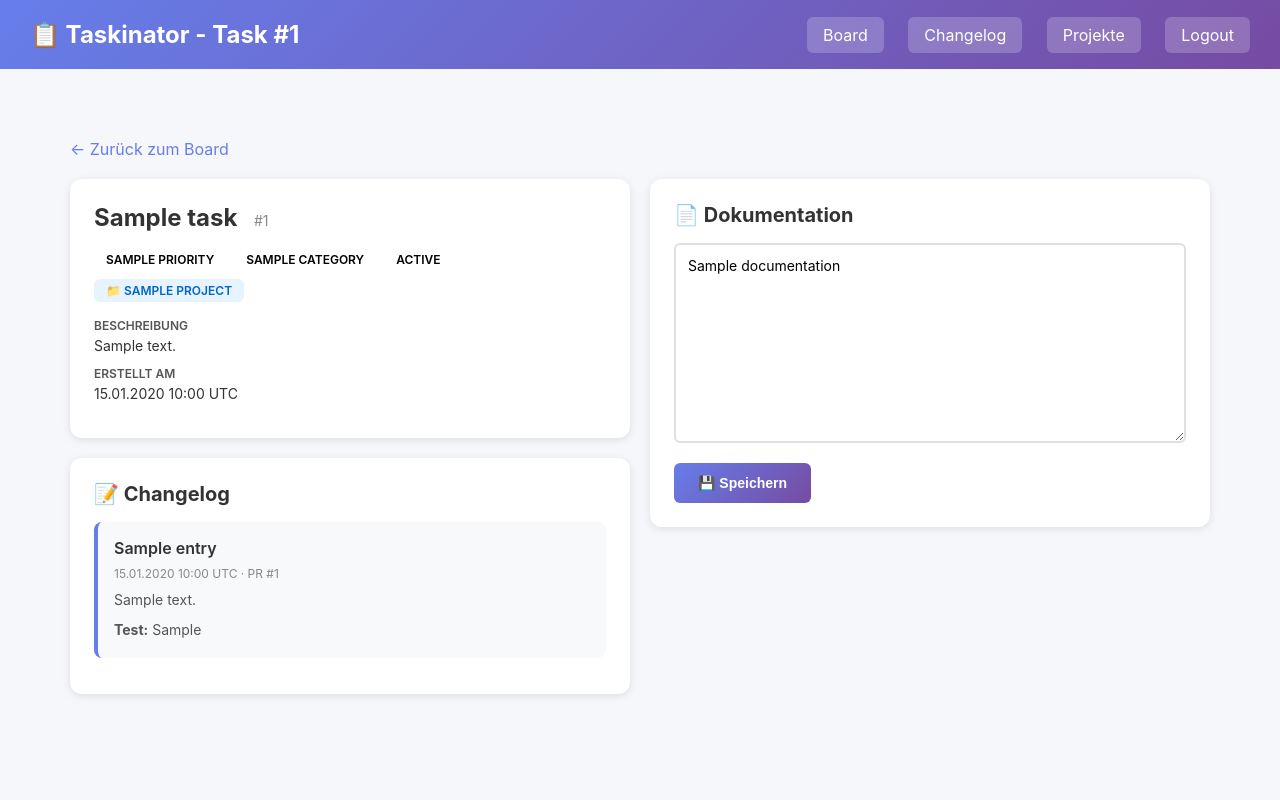
After one commit to Nachtschichter/taskinator, a FastAPI app: template templates/task_detail.html in a window 1280 px wide. The commit adds this page. Run offline with FastAPI, Linux system fonts and the light colour scheme; the template is opened without the code that fills it: most values are stand-ins (such as "Sample title", 1, 10 or a date in 2020); parts of the project's set-up code (start-up, migrations or seed data) failed here and were passed over.

Commit message:
feat: Task documentation page
- New route: /tasks/{id} - Task detail page
- Shows: Task details, documentation, changelog entries
- Edit documentation directly on page
- Board: Added 'Details' link to each task card
- Replaced Docs modal with dedicated page

Task #12: Eigene Dokumentationsseite pro task

```diff
--- a/main.py
+++ b/main.py
@@ -275,6 +275,29 @@ def admin_delete_project(request: Request, pid: int):
     db.close()
     return RedirectResponse("/admin/projects", status_code=302)
 
+# Task Documentation Page
+@app.get("/tasks/{tid}")
+def task_detail(request: Request, tid: int):
+    if not get_user(request): return RedirectResponse("/login")
+    db = SessionLocal()
+    task = db.query(Task).filter(Task.id == tid).first()
+    if not task:
+        db.close()
+        return Response(content="Task not found", status_code=404, media_type="text/plain")
+    changelog_entries = db.query(ChangeLog).filter(ChangeLog.task_id == tid).order_by(ChangeLog.created_at.desc()).all()
+    db.close()
+    html_content = templates.get_template("task_detail.html").render({"request": request, "task": task, "changelog": changelog_entries, "user": get_user(request)})
+    return Response(content=html_content, media_type="text/html; charset=utf-8")
+
+@app.post("/tasks/{tid}/update-docs")
+def task_update_docs(request: Request, tid: int, documentation: str = Form("")):
+    if not get_user(request): return RedirectResponse("/login")
+    db = SessionLocal()
+    db.query(Task).filter(Task.id == tid).update({"documentation": documentation})
+    db.commit()
+    db.close()
+    return RedirectResponse(f"/tasks/{tid}", status_code=302)
+
 if __name__ == "__main__":
     import uvicorn
     uvicorn.run(app, host="0.0.0.0", port=9900)
--- a/templates/board.html
+++ b/templates/board.html
@@ -296,7 +296,7 @@
                         data-priority="{{ task.priority }}"
                         data-category="{{ task.category }}"
                         data-project="{{ task.project or '' }}">✏️ Edit</button>
-                    <button class="btn-docs" onclick="openDocsModal({{ task.id }}, '{{ task.documentation | e }}')">📝 Docs</button>
+                    <a href="/tasks/{{ task.id }}" class="btn-docs" style="text-decoration:none;display:inline-block;padding:8px 12px;background:#667eea;color:white;border-radius:6px;font-size:12px;font-weight:600;transition:all 0.3s;">📄 Details</a>
                     <form method="POST" action="/tasks/{{ task.id }}/delete" style="display:inline;" onsubmit="return confirm('Delete task?')">
                         <button type="submit" class="btn-delete">🗑️</button>
                     </form>
--- /dev/null
+++ b/templates/task_detail.html
@@ -0,0 +1,277 @@
+<!DOCTYPE html>
+<html lang="de">
+<head>
+    <meta charset="UTF-8">
+    <meta name="viewport" content="width=device-width, initial-scale=1.0">
+    <title>Task #{{ task.id }} - {{ task.title }}</title>
+    <style>
+        * { margin: 0; padding: 0; box-sizing: border-box; }
+        body {
+            font-family: -apple-system, BlinkMacSystemFont, 'Segoe UI', Roboto, sans-serif;
+            background: #f5f7fa;
+            min-height: 100vh;
+        }
+        .header {
+            background: linear-gradient(135deg, #667eea 0%, #764ba2 100%);
+            color: white;
+            padding: 20px 30px;
+            display: flex;
+            justify-content: space-between;
+            align-items: center;
+        }
+        .header h1 { font-size: 24px; }
+        .header nav a {
+            color: white;
+            text-decoration: none;
+            margin-left: 20px;
+            padding: 8px 16px;
+            border-radius: 6px;
+            background: rgba(255,255,255,0.2);
+            transition: background 0.3s;
+        }
+        .header nav a:hover { background: rgba(255,255,255,0.3); }
+        .container {
+            max-width: 1200px;
+            margin: 40px auto;
+            padding: 30px;
+        }
+        .breadcrumb {
+            margin-bottom: 20px;
+        }
+        .breadcrumb a {
+            color: #667eea;
+            text-decoration: none;
+        }
+        .breadcrumb a:hover { text-decoration: underline; }
+        .grid {
+            display: grid;
+            grid-template-columns: 1fr 1fr;
+            gap: 20px;
+        }
+        .card {
+            background: white;
+            border-radius: 12px;
+            padding: 24px;
+            box-shadow: 0 2px 8px rgba(0,0,0,0.1);
+            margin-bottom: 20px;
+        }
+        .card h2 {
+            font-size: 20px;
+            margin-bottom: 16px;
+            color: #333;
+        }
+        .card h3 {
+            font-size: 16px;
+            margin-bottom: 12px;
+            color: #555;
+        }
+        .task-header {
+            display: flex;
+            justify-content: space-between;
+            align-items: flex-start;
+            margin-bottom: 16px;
+        }
+        .task-title {
+            font-size: 24px;
+            font-weight: 700;
+            color: #333;
+        }
+        .task-id {
+            font-size: 14px;
+            color: #888;
+            margin-left: 12px;
+        }
+        .task-meta {
+            display: flex;
+            gap: 8px;
+            flex-wrap: wrap;
+            margin-bottom: 16px;
+        }
+        .badge {
+            padding: 4px 12px;
+            border-radius: 6px;
+            font-size: 12px;
+            font-weight: 600;
+            text-transform: uppercase;
+        }
+        .badge.priority-hoch { background: #fee; color: #c00; }
+        .badge.priority-mittel { background: #fff3cd; color: #856404; }
+        .badge.priority-niedrig { background: #d4edda; color: #155724; }
+        .badge.category-feature { background: #e7f3ff; color: #0066cc; }
+        .badge.category-fix { background: #fff8e1; color: #ff8f00; }
+        .badge.category-hotfix { background: #f8d7da; color: #721c24; }
+        .badge.status-backlog { background: #e0e0e0; color: #666; }
+        .badge.status-todo { background: #e3f2fd; color: #1976d2; }
+        .badge.status-doing { background: #fff3e0; color: #f57c00; }
+        .badge.status-done { background: #e8f5e9; color: #388e3c; }
+        .detail-row {
+            margin-bottom: 12px;
+        }
+        .detail-label {
+            font-weight: 600;
+            color: #555;
+            font-size: 12px;
+            text-transform: uppercase;
+            margin-bottom: 4px;
+        }
+        .detail-value {
+            color: #333;
+            font-size: 14px;
+        }
+        textarea {
+            width: 100%;
+            padding: 12px;
+            border: 2px solid #e0e0e0;
+            border-radius: 6px;
+            font-size: 14px;
+            font-family: inherit;
+            resize: vertical;
+            min-height: 200px;
+        }
+        textarea:focus {
+            outline: none;
+            border-color: #667eea;
+        }
+        .btn {
+            padding: 12px 24px;
+            border: none;
+            border-radius: 6px;
+            font-size: 14px;
+            font-weight: 600;
+            cursor: pointer;
+            transition: all 0.3s;
+        }
+        .btn-primary {
+            background: linear-gradient(135deg, #667eea 0%, #764ba2 100%);
+            color: white;
+        }
+        .btn-primary:hover {
+            transform: translateY(-2px);
+            box-shadow: 0 4px 12px rgba(102, 126, 234, 0.4);
+        }
+        .changelog-list {
+            list-style: none;
+        }
+        .changelog-item {
+            padding: 16px;
+            background: #f8f9fa;
+            border-radius: 8px;
+            margin-bottom: 12px;
+            border-left: 4px solid #667eea;
+        }
+        .changelog-title {
+            font-weight: 600;
+            color: #333;
+            margin-bottom: 8px;
+        }
+        .changelog-meta {
+            font-size: 12px;
+            color: #888;
+            margin-bottom: 8px;
+        }
+        .changelog-description {
+            font-size: 14px;
+            color: #555;
+            line-height: 1.6;
+        }
+        .empty-state {
+            text-align: center;
+            padding: 40px;
+            color: #888;
+        }
+        @media (max-width: 768px) {
+            .grid { grid-template-columns: 1fr; }
+        }
+    </style>
+</head>
+<body>
+    <div class="header">
+        <h1>📋 Taskinator - Task #{{ task.id }}</h1>
+        <nav>
+            <a href="/board">Board</a>
+            <a href="/changelog">Changelog</a>
+            <a href="/admin/projects">Projekte</a>
+            <a href="/logout">Logout</a>
+        </nav>
+    </div>
+
+    <div class="container">
+        <div class="breadcrumb">
+            <a href="/board">← Zurück zum Board</a>
+        </div>
+
+        <div class="grid">
+            <div>
+                <div class="card">
+                    <div class="task-header">
+                        <div>
+                            <span class="task-title">{{ task.title }}</span>
+                            <span class="task-id">#{{ task.id }}</span>
+                        </div>
+                    </div>
+
+                    <div class="task-meta">
+                        <span class="badge priority-{{ task.priority }}">{{ task.priority }}</span>
+                        <span class="badge category-{{ task.category }}">{{ task.category }}</span>
+                        <span class="badge status-{{ task.status }}">{{ task.status }}</span>
+                        {% if task.project %}
+                        <span class="badge" style="background: #e7f3ff; color: #0066cc;">📁 {{ task.project }}</span>
+                        {% endif %}
+                    </div>
+
+                    <div class="detail-row">
+                        <div class="detail-label">Beschreibung</div>
+                        <div class="detail-value">{{ task.description or 'Keine Beschreibung' }}</div>
+                    </div>
+
+                    <div class="detail-row">
+                        <div class="detail-label">Erstellt am</div>
+                        <div class="detail-value">{{ task.created_at.strftime('%d.%m.%Y %H:%M') if task.created_at else 'N/A' }} UTC</div>
+                    </div>
+                </div>
+
+                <div class="card">
+                    <h2>📝 Changelog</h2>
+                    {% if changelog %}
+                    <ul class="changelog-list">
+                        {% for entry in changelog %}
+                        <li class="changelog-item">
+                            <div class="changelog-title">{{ entry.title }}</div>
+                            <div class="changelog-meta">
+                                {{ entry.created_at.strftime('%d.%m.%Y %H:%M') if entry.created_at else 'N/A' }} UTC
+                                {% if entry.pr_number %} · PR #{{ entry.pr_number }}{% endif %}
+                            </div>
+                            {% if entry.description %}
+                            <div class="changelog-description">{{ entry.description }}</div>
+                            {% endif %}
+                            {% if entry.test_results %}
+                            <div class="changelog-description" style="margin-top: 8px;">
+                                <strong>Test:</strong> {{ entry.test_results }}
+                            </div>
+                            {% endif %}
+                        </li>
+                        {% endfor %}
+                    </ul>
+                    {% else %}
+                    <div class="empty-state">
+                        <p>Noch keine Changelog-Einträge für diesen Task.</p>
+                    </div>
+                    {% endif %}
+                </div>
+            </div>
+
+            <div>
+                <div class="card">
+                    <h2>📄 Dokumentation</h2>
+                    <form action="/tasks/{{ task.id }}/update-docs" method="POST">
+                        <textarea name="documentation" placeholder="Dokumentation, Notizen, Links, etc.">{{ task.documentation or '' }}</textarea>
+                        <div style="margin-top: 16px;">
+                            <button type="submit" class="btn btn-primary">💾 Speichern</button>
+                        </div>
+                    </form>
+                </div>
+            </div>
+        </div>
+    </div>
+</body>
+</html>
```
